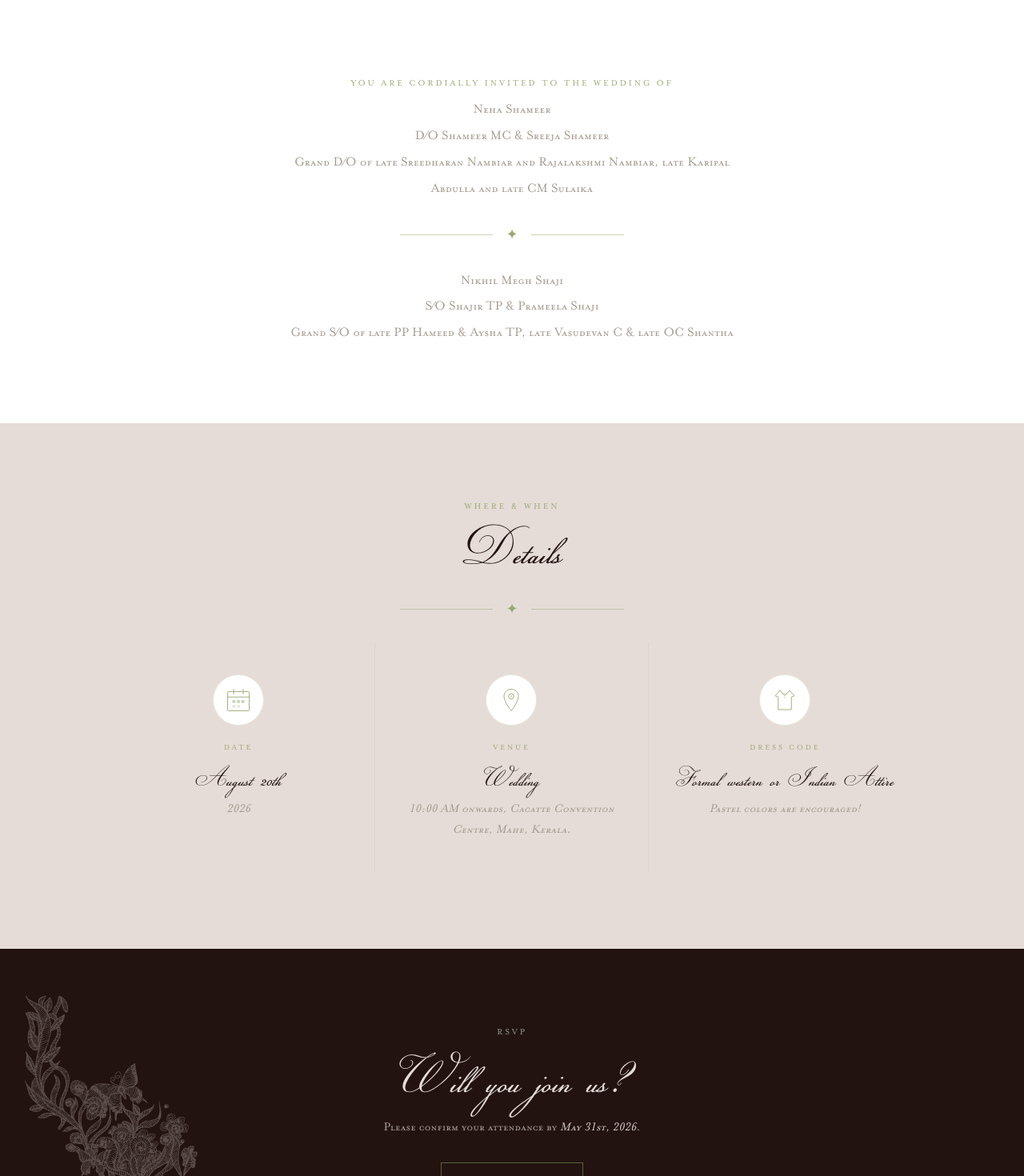
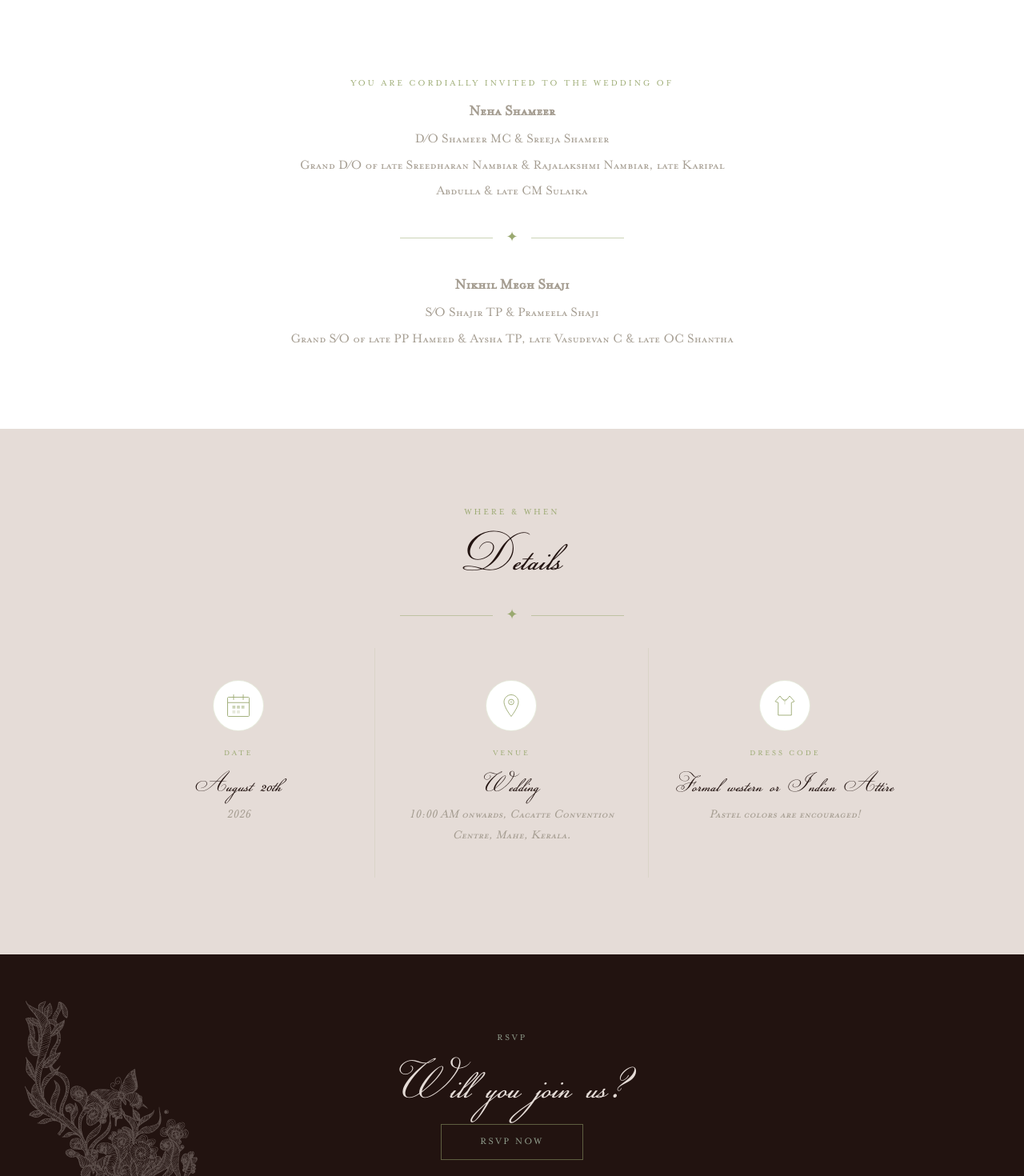
Before and after one commit to niyashameer/wedding-v2, a Next.js app: page /en in a window 1280 px wide. Shown: the part 800-2270 px from the top of the page at 80% size. Built offline with nearby package versions, Linux system fonts and the light colour scheme.

Commit message:
update text

```diff
--- a/app/[locale]/page.tsx
+++ b/app/[locale]/page.tsx
@@ -14,7 +14,6 @@ export default function HomePage() {
         <HeroSection />
         <AboutSection />
         <DetailsSection />
-        {/* <ProgramSection /> */}
         <RsvpCtaSection />
       </main>
       <Footer />
--- a/components/RsvpForm.tsx
+++ b/components/RsvpForm.tsx
@@ -73,10 +73,6 @@ export default function RsvpForm() {
         </p>
         <h1 className="font-script text-display-sm text-ink">{t("pageTitle")}</h1>
         <Divider />
-        <p className="font-serif text-[1.05rem] font-light text-ink-soft max-w-lg mx-auto [font-variant-ligatures:none]">
-          {t("pageSubtitle")}{" "}
-          <em>{t("pageDeadline")}</em>.
-        </p>
       </div>
 
       {/* Card */}
@@ -199,7 +195,7 @@ export default function RsvpForm() {
             <div>
               <label className={labelClass}>{tf("message")}</label>
               <textarea
-                className={`${inputClass} resize-y min-h-[90px]`}
+                className={`${inputClass} resize-y min-h-[90px] [font-variant-ligatures:none]`}
                 placeholder={tf("messagePlaceholder")}
                 value={form.message}
                 onChange={set("message")}
--- a/components/sections/AboutSection.tsx
+++ b/components/sections/AboutSection.tsx
@@ -15,14 +15,14 @@ export default function AboutSection() {
           {t("label")}
         </p>
         <div className="flex flex-col">
-          <p className="font-serif text-[1.08rem] font-light leading-[1.9] text-ink-soft text-center max-w-xl mx-auto">{t("bride.fullname")}</p>
+          <p className="font-serif text-[1.20rem] leading-[1.9] font-semibold text-ink-soft text-center max-w-xl mx-auto">{t("bride.fullname")}</p>
           <p className="font-serif text-[1.08rem] font-light leading-[1.9] text-ink-soft text-center max-w-xl mx-auto">{t("bride.parents")}</p>
           <p className="font-serif text-[1.08rem] font-light leading-[1.9] text-ink-soft text-center max-w-xl mx-auto">{t("bride.grandparents")}</p>
         </div>
 
           <Divider />
           <div className="flex flex-col">
-          <p className="font-serif text-[1.08rem] font-light leading-[1.9] text-ink-soft text-center max-w-xl mx-auto">{t("groom.fullname")}</p>
+          <p className="font-serif text-[1.20rem] leading-[1.9] font-semibold text-ink-soft text-center max-w-xl mx-auto">{t("groom.fullname")}</p>
           <p className="font-serif text-[1.08rem] font-light leading-[1.9] text-ink-soft text-center max-w-xl mx-auto">{t("groom.parents")}</p>
           <p className="font-serif text-[1.08rem] font-light leading-[1.9] text-ink-soft text-center max-w-xl mx-auto">{t("groom.grandparents")}</p>
         </div>
--- a/components/sections/RsvpCtaSection.tsx
+++ b/components/sections/RsvpCtaSection.tsx
@@ -22,10 +22,6 @@ export default function RsvpCtaSection() {
         <h2 className="font-script text-display-sm text-cream mb-4">
           {t("title")}
         </h2>
-        <p className="font-serif text-base font-light text-cream/70 max-w-md mx-auto mb-8 [font-variant-ligatures:none]">
-          {t("body")}
-          <em className="text-cream/90">{t("deadline")}</em>.
-        </p>
         <Link
           href={`/${locale}/rsvp`}
           className="inline-block px-12 py-3 border border-gold/50 text-gold-light font-serif text-[0.78rem] tracking-[0.2em] uppercase hover:bg-gold/30 hover:text-cream hover:border-gold transition-all duration-300"
--- a/messages/en.json
+++ b/messages/en.json
@@ -27,7 +27,7 @@
     "bride": {
       "fullname": "Neha Shameer",
       "parents": "D/O Shameer MC & Sreeja Shameer",
-      "grandparents": "Grand D/O of late Sreedharan Nambiar and Rajalakshmi Nambiar, late Karipal Abdulla and late CM Sulaika"
+      "grandparents": "Grand D/O of late Sreedharan Nambiar & Rajalakshmi Nambiar, late Karipal Abdulla & late CM Sulaika"
     },
     "groom": {
       "fullname": "Nikhil Megh Shaji",
@@ -98,7 +98,7 @@
   },
   "rsvp": {
     "pageLabel": "RSVP",
-    "pageTitle": "Confirm Your Attendance",
+    "pageTitle": "Confirm Your Presence",
     "pageSubtitle": "Please confirm your presence by",
     "pageDeadline": "May 31st, 2026",
     "pageBody": "Your presence is our greatest gift.",
```
